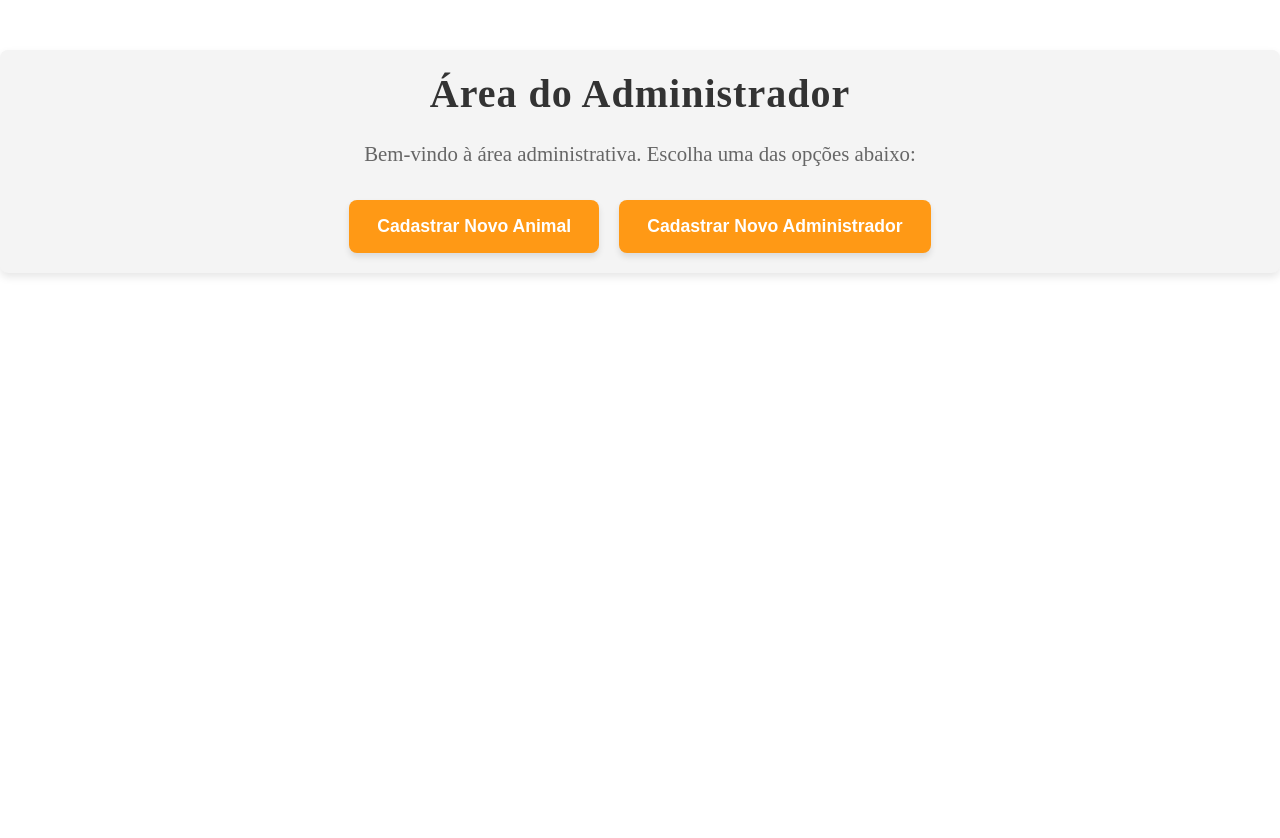
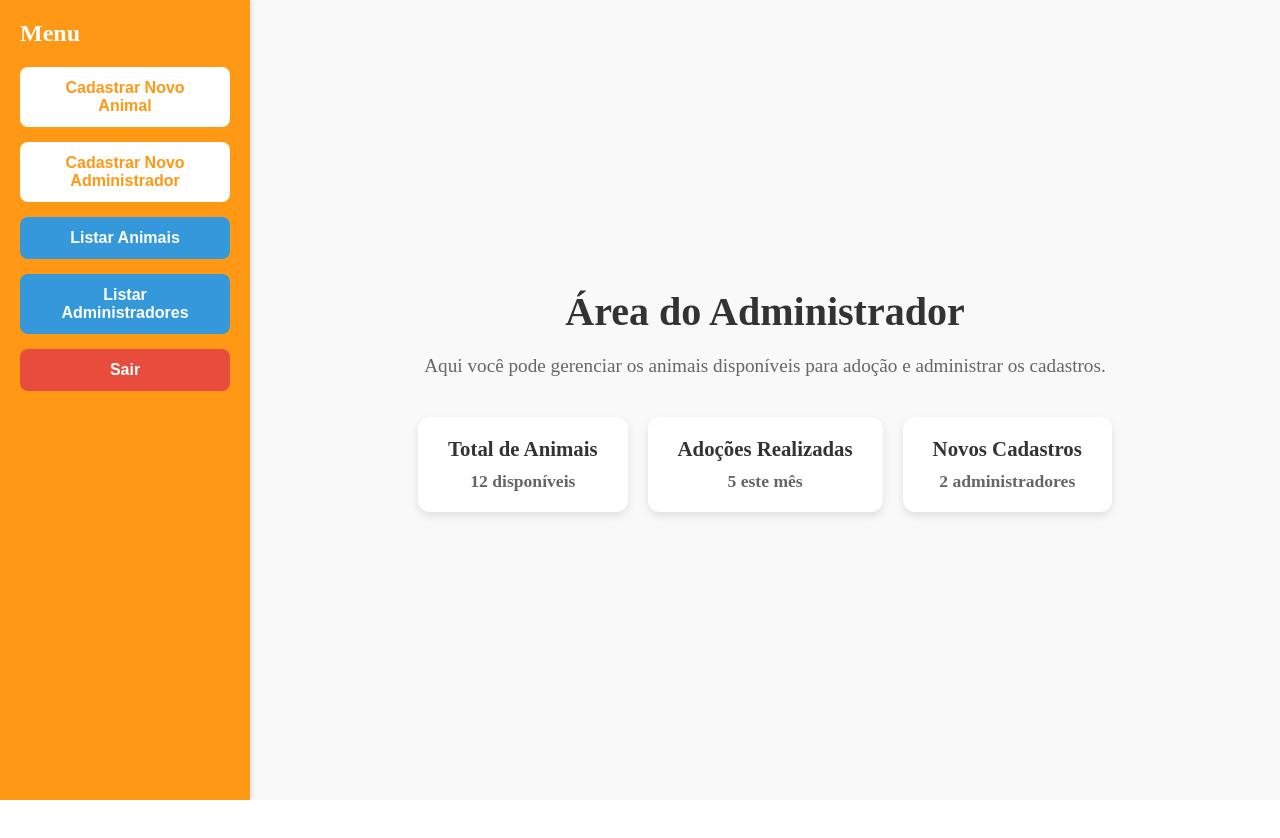
Before and after one commit to Raul-Foliveira/pi-5-semestre, a Next.js app in the folder Adote-SP/: page /admin in a window 1280 px wide. Shown: the top 838 px of the page. After the commit the page ends 800 px from the top, so only its background shows below. Built offline with nearby package versions, Linux system fonts and the light colour scheme; a web font is replaced by a local one.

Commit message:
Alterando o CSS da tela do administrador

```diff
--- a/Adote-SP/components/adminHome.js
+++ b/Adote-SP/components/adminHome.js
@@ -1,39 +1,66 @@
-import { useRouter } from 'next/router'; // Importação do roteador
+import { useRouter } from 'next/router';
 import styles from '../styles/adminHome.module.css';
 
 const AdminHome = () => {
     const router = useRouter();
 
-    // Função para redirecionar ao cadastro de animais
     const handleAnimalRegister = () => {
-        router.push('/admin/register-animal'); // Verifique se essa rota existe
+        router.push('/admin/register-animal');
     };
 
-    // Função para redirecionar ao cadastro de administradores
     const handleAdminRegister = () => {
-        router.push('/cadastro'); // Verifique se essa rota existe
+        router.push('/cadastro');
+    };
+
+    const handleLogout = () => {
+        router.push('/'); // Redireciona para a página principal
     };
 
     return (
         <div className={styles.adminHome}>
-            <h1 className={styles.title}>Área do Administrador</h1>
-            <p className={styles.description}>
-                Bem-vindo à área administrativa. Escolha uma das opções abaixo:
-            </p>
-            <div className={styles.buttonContainer}>
-                {/* Botão para cadastro de novo animal */}
-                <button
-                    onClick={handleAnimalRegister}
-                    className={styles.button}>
+            <div className={styles.sidebar}>
+                <h2 className={styles.sidebarTitle}>Menu</h2>
+                <button onClick={handleAnimalRegister} className={styles.sidebarButton}>
                     Cadastrar Novo Animal
                 </button>
 
-                {/* Botão para cadastro de novo administrador */}
-                <button
-                    onClick={handleAdminRegister}
-                    className={styles.button}>
+                <button onClick={handleAdminRegister} className={styles.sidebarButton}>
                     Cadastrar Novo Administrador
                 </button>
+
+                <button className={`${styles.sidebarButton} ${styles.listing}`}>
+                        Listar Animais
+                </button>
+
+                <button className={`${styles.sidebarButton} ${styles.listing}`}>
+                    Listar Administradores
+                </button>
+
+                <button onClick={handleLogout} className={`${styles.sidebarButton} ${styles.logout}`}>
+                        Sair
+                </button>
+
+            </div>
+            <div className={styles.mainContent}>
+                <h1 className={styles.title}>Área do Administrador</h1>
+                <p className={styles.description}>
+                    Aqui você pode gerenciar os animais disponíveis para adoção e administrar os cadastros.
+                </p>
+                <div className={styles.infoCards}>
+                    <div className={styles.card}>
+                        <h3>Total de Animais</h3>
+                        <p>12 disponíveis</p>
+                    </div>
+                    <div className={styles.card}>
+                        <h3>Adoções Realizadas</h3>
+                        <p>5 este mês</p>
+                    </div>
+                    <div className={styles.card}>
+                        <h3>Novos Cadastros</h3>
+                        <p>2 administradores</p>
+                    </div>
+
+                </div>
             </div>
         </div>
     );
--- a/Adote-SP/styles/adminHome.module.css
+++ b/Adote-SP/styles/adminHome.module.css
@@ -1,78 +1,107 @@
 .adminHome {
-    text-align: center;
-    margin-top: 50px;
+    display: flex; /* Divide em sidebar + conteúdo principal */
+    height: 100vh; /* Ocupa a altura total da tela */
+    background-color: #f9f9f9;
+}
+
+.sidebar {
+    width: 250px;
+    background-color: #ff9915;
+    color: #fff;
+    display: flex;
+    flex-direction: column;
     padding: 20px;
-    background-color: #f4f4f4; /* Adiciona um fundo suave */
-    border-radius: 8px;  /* Adiciona bordas arredondadas à área */
-    box-shadow: 0 4px 8px rgba(0, 0, 0, 0.1); /* Sombra suave para dar profundidade */
+    box-shadow: 2px 0 5px rgba(0, 0, 0, 0.1);
+}
+
+.sidebarTitle {
+    font-size: 1.5rem;
+    font-weight: bold;
+    margin-bottom: 20px;
+}
+
+.sidebarButton {
+    background-color: #fff;
+    color: #ff9915;
+    border: none;
+    border-radius: 8px;
+    padding: 12px 20px;
+    font-size: 1rem;
+    font-weight: bold;
+    margin-bottom: 15px;
+    cursor: pointer;
+    transition: background-color 0.3s ease, color 0.3s ease;
+}
+
+.sidebarButton:hover {
+    background-color: #ffb347;
+    color: #fff;
+}
+
+.mainContent {
+    flex: 1;
+    padding: 30px;
+    display: flex;
+    flex-direction: column;
+    justify-content: center;
+    align-items: center;
 }
 
 .title {
     font-size: 2.5rem;
     margin-bottom: 20px;
     color: #333;
-    font-weight: 700;  /* Deixa o título mais forte */
-    letter-spacing: 1px;  /* Adiciona espaçamento entre as letras */
+    font-weight: 700;
 }
 
 .description {
-    font-size: 1.3rem;
-    margin-bottom: 30px;
+    font-size: 1.2rem;
+    margin-bottom: 40px;
     color: #666;
-    line-height: 1.6;  /* Torna o texto mais legível */
-    font-weight: 500;
+    text-align: center;
 }
 
-.buttonContainer {
+.infoCards {
     display: flex;
+    gap: 20px;
     justify-content: center;
-    gap: 20px;
-    margin-top: 30px;  /* Adiciona espaçamento entre o conteúdo e os botões */
 }
 
-.button {
-    background-color: #ff9915;
-    color: #fff;
-    border: none;
-    border-radius: 8px;  /* Arredonda os cantos dos botões */
-    padding: 16px 28px;  /* Aumenta o tamanho do botão */
-    font-size: 1.1rem;
-    font-weight: 600;  /* Aumenta o peso da fonte para maior destaque */
-    cursor: pointer;
-    transition: background-color 0.3s ease, transform 0.2s ease;
-    box-shadow: 0 4px 6px rgba(0, 0, 0, 0.1); /* Sombra leve ao redor dos botões */
+.card {
+    background-color: #fff;
+    padding: 20px 30px;
+    border-radius: 12px;
+    box-shadow: 0 4px 8px rgba(0, 0, 0, 0.1);
+    text-align: center;
+    min-width: 150px;
 }
 
-.button:hover {
-    background-color: #c57702;
-    transform: translateY(-3px); /* Efeito de elevação ao passar o mouse */
+.card h3 {
+    font-size: 1.3rem;
+    color: #333;
+    margin-bottom: 10px;
 }
 
-.button:active {
-    transform: translateY(1px);  /* Efeito ao clicar no botão */
+.card p {
+    font-size: 1.1rem;
+    color: #666;
+    font-weight: bold;
 }
 
-/* Efeito de foco para acessibilidade */
-.button:focus {
-    outline: 3px solid #ff9915;
-    outline-offset: 2px;
+.sidebarButton.logout {
+    background-color: #e74c3c; /* Vermelho para o botão de sair */
+    color: #fff;
 }
 
-@media (max-width: 768px) {
-    .adminHome {
-        padding: 15px;  /* Ajuste no padding para telas menores */
-    }
+.sidebarButton.logout:hover {
+    background-color: #c0392b;
+}
 
-    .title {
-        font-size: 2rem;  /* Reduz o tamanho do título em telas menores */
-    }
+.sidebarButton.listing {
+    background-color: #3498db; /* Azul para os botões de listagem */
+    color: #fff;
+}
 
-    .description {
-        font-size: 1.1rem;
-    }
-
-    .buttonContainer {
-        flex-direction: column;  /* Alinha os botões em coluna em telas pequenas */
-        gap: 15px;  /* Reduz o espaço entre os botões */
-    }
+.sidebarButton.listing:hover {
+    background-color: #2980b9;
 }
```
